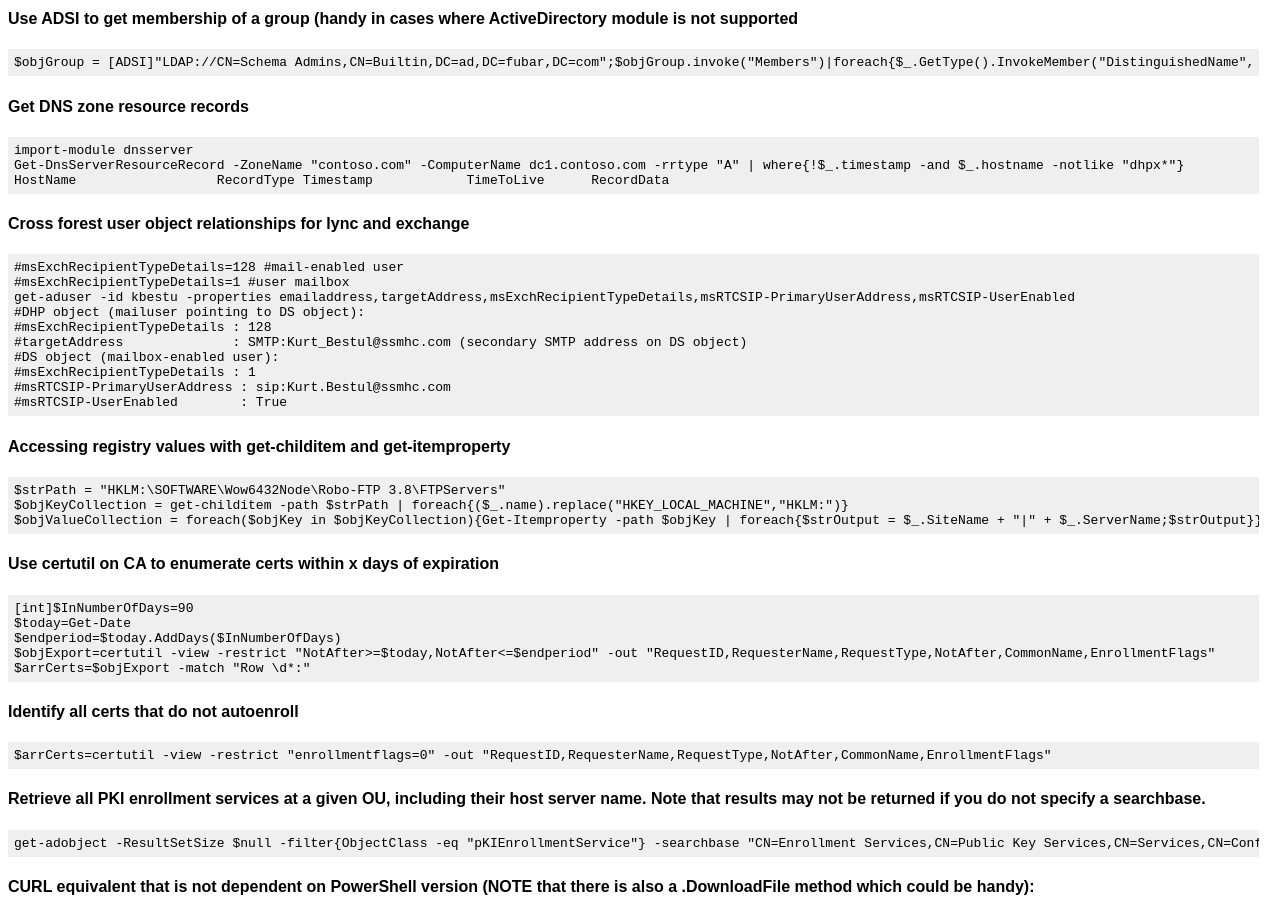
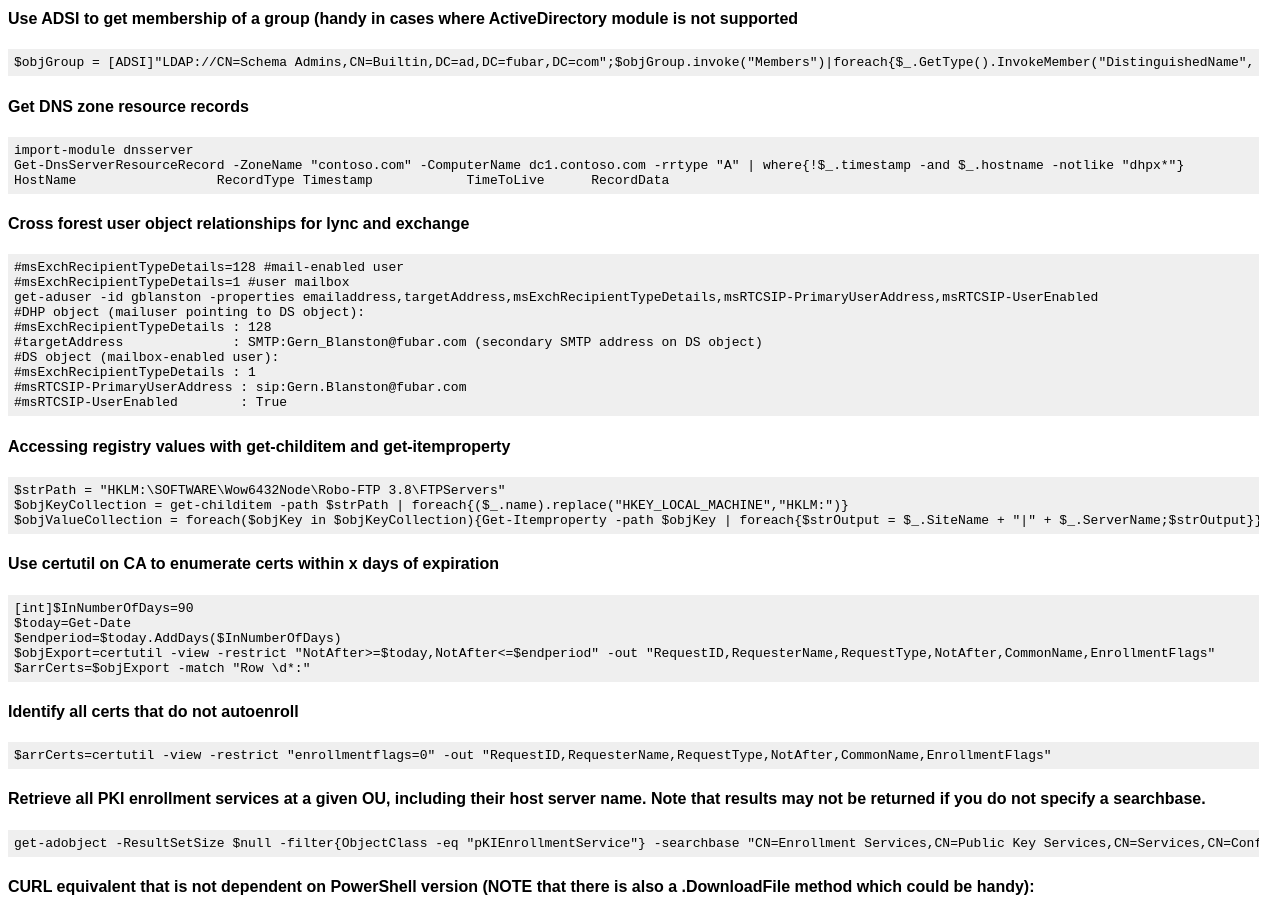
Before and after one commit to kabtech/kab, a Jekyll site: the page built from ccc/powershell.md, in a window 1280 px wide and 900 px high, scrolled down 2665 px. Built offline with Jekyll 4.4.1, drawn with Linux system fonts in a browser that asks for light colours.

Commit message:
Update powershell.md

````diff
--- a/ccc/powershell.md
+++ b/ccc/powershell.md
@@ -172,13 +172,13 @@ HostName                  RecordType Timestamp            TimeToLive      Record
 ```
 #msExchRecipientTypeDetails=128 #mail-enabled user
 #msExchRecipientTypeDetails=1 #user mailbox
-get-aduser -id kbestu -properties emailaddress,targetAddress,msExchRecipientTypeDetails,msRTCSIP-PrimaryUserAddress,msRTCSIP-UserEnabled
+get-aduser -id gblanston -properties emailaddress,targetAddress,msExchRecipientTypeDetails,msRTCSIP-PrimaryUserAddress,msRTCSIP-UserEnabled
 #DHP object (mailuser pointing to DS object):
 #msExchRecipientTypeDetails : 128
-#targetAddress              : SMTP:Kurt_Bestul@ssmhc.com (secondary SMTP address on DS object)
+#targetAddress              : SMTP:Gern_Blanston@fubar.com (secondary SMTP address on DS object)
 #DS object (mailbox-enabled user):
 #msExchRecipientTypeDetails : 1
-#msRTCSIP-PrimaryUserAddress : sip:Kurt.Bestul@ssmhc.com
+#msRTCSIP-PrimaryUserAddress : sip:Gern.Blanston@fubar.com
 #msRTCSIP-UserEnabled        : True
 ```
 
````
